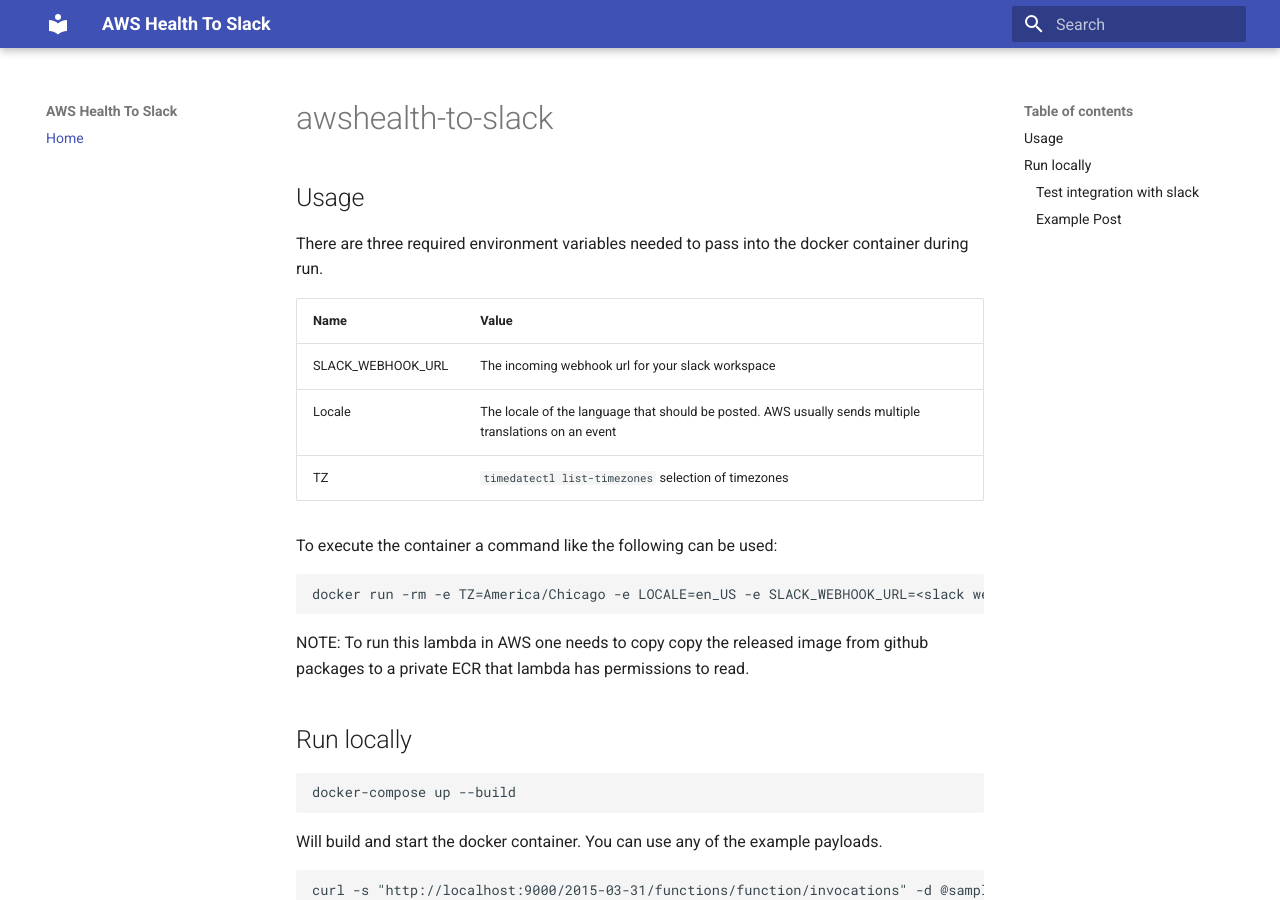
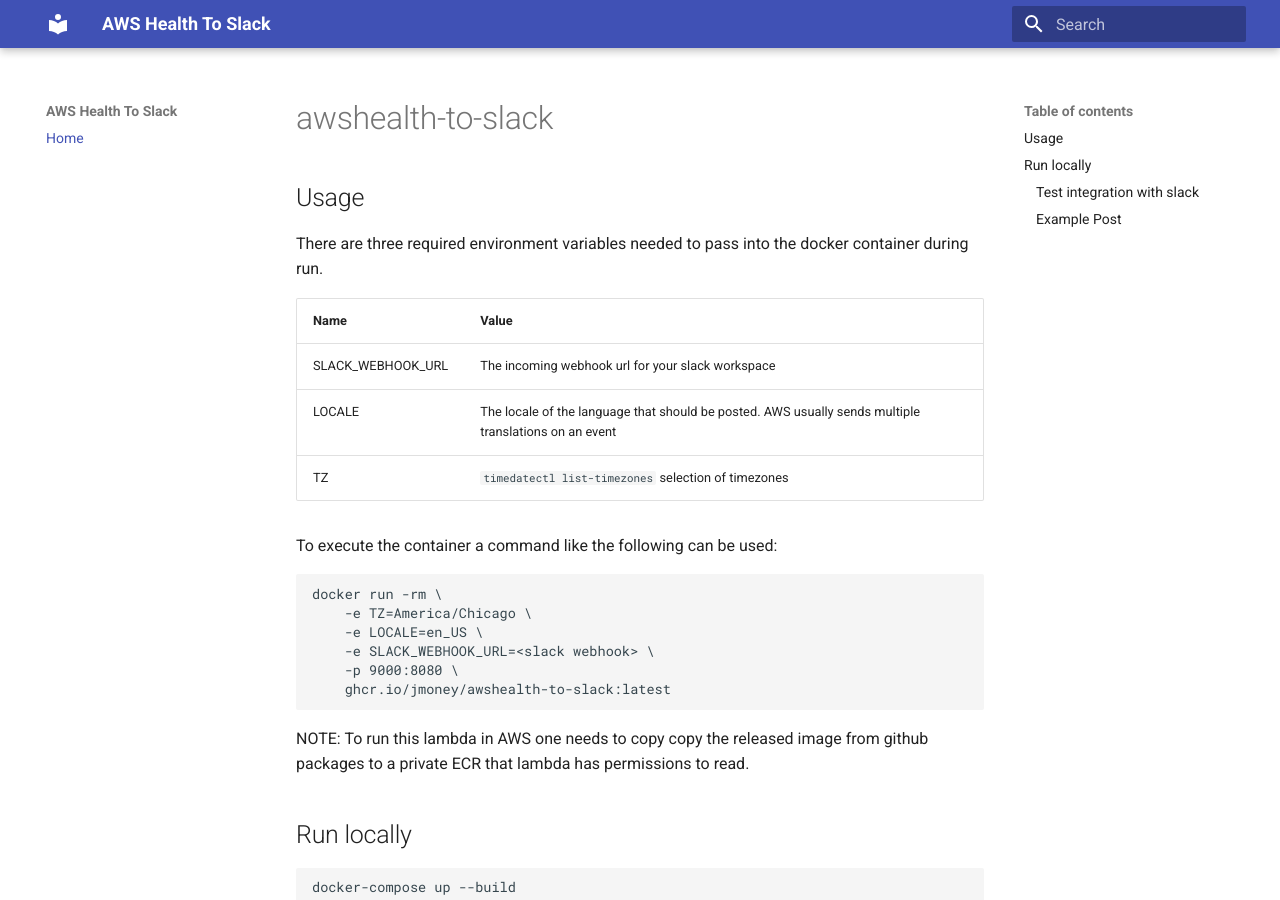
Before and after one commit to jmoney/awshealth-to-slack, an MkDocs documentation site: the page built from docs/index.md, in a window 1280 px wide and 900 px high. Built offline with MkDocs 1.6.1 and Material for MkDocs 9.7.7, drawn with Linux system fonts in a browser that asks for light colours.

````diff
--- a/docs/index.md
+++ b/docs/index.md
@@ -4,16 +4,21 @@
 
 There are three required environment variables needed to pass into the docker container during run.
 
-| Name              | Value         |
-| ------------------| ------------- |
-| SLACK_WEBHOOK_URL | The incoming webhook url for your slack workspace |
-| Locale            | The locale of the language that should be posted. AWS usually sends multiple translations on an event
-| TZ                | `timedatectl list-timezones` selection of timezones
+| Name              | Value                                                                                                 |
+| ------------------| ----------------------------------------------------------------------------------------------------- |
+| SLACK_WEBHOOK_URL | The incoming webhook url for your slack workspace                                                     |
+| LOCALE            | The locale of the language that should be posted. AWS usually sends multiple translations on an event |
+| TZ                | `timedatectl list-timezones` selection of timezones                                                   |
 
 To execute the container a command like the following can be used:
 
 ```bash
-docker run -rm -e TZ=America/Chicago -e LOCALE=en_US -e SLACK_WEBHOOK_URL=<slack webhook> -p 9000:8080 ghcr.io/jmoney/awshealth-to-slack:latest
+docker run -rm \
+    -e TZ=America/Chicago \
+    -e LOCALE=en_US \
+    -e SLACK_WEBHOOK_URL=<slack webhook> \
+    -p 9000:8080 \
+    ghcr.io/jmoney/awshealth-to-slack:latest
 ```
 
 NOTE: To run this lambda in AWS one needs to copy copy the released image from github packages to a private ECR that lambda has permissions to read.
--- a/package.json
+++ b/package.json
@@ -18,7 +18,7 @@
   "bugs": {
     "url": "https://github.com/jmoney/awshealth-to-slack/issues"
   },
-  "homepage": "https://github.com/jmoney/awshealth-to-slack#readme",
+  "homepage": "https://www.jmoney.dev/awshealth-to-slack",
   "dependencies": {
     "@slack/webhook": "^6.0.0",
     "moment-timezone": "^0.5.33"
````
Also changed, not shown: 2 other files.
